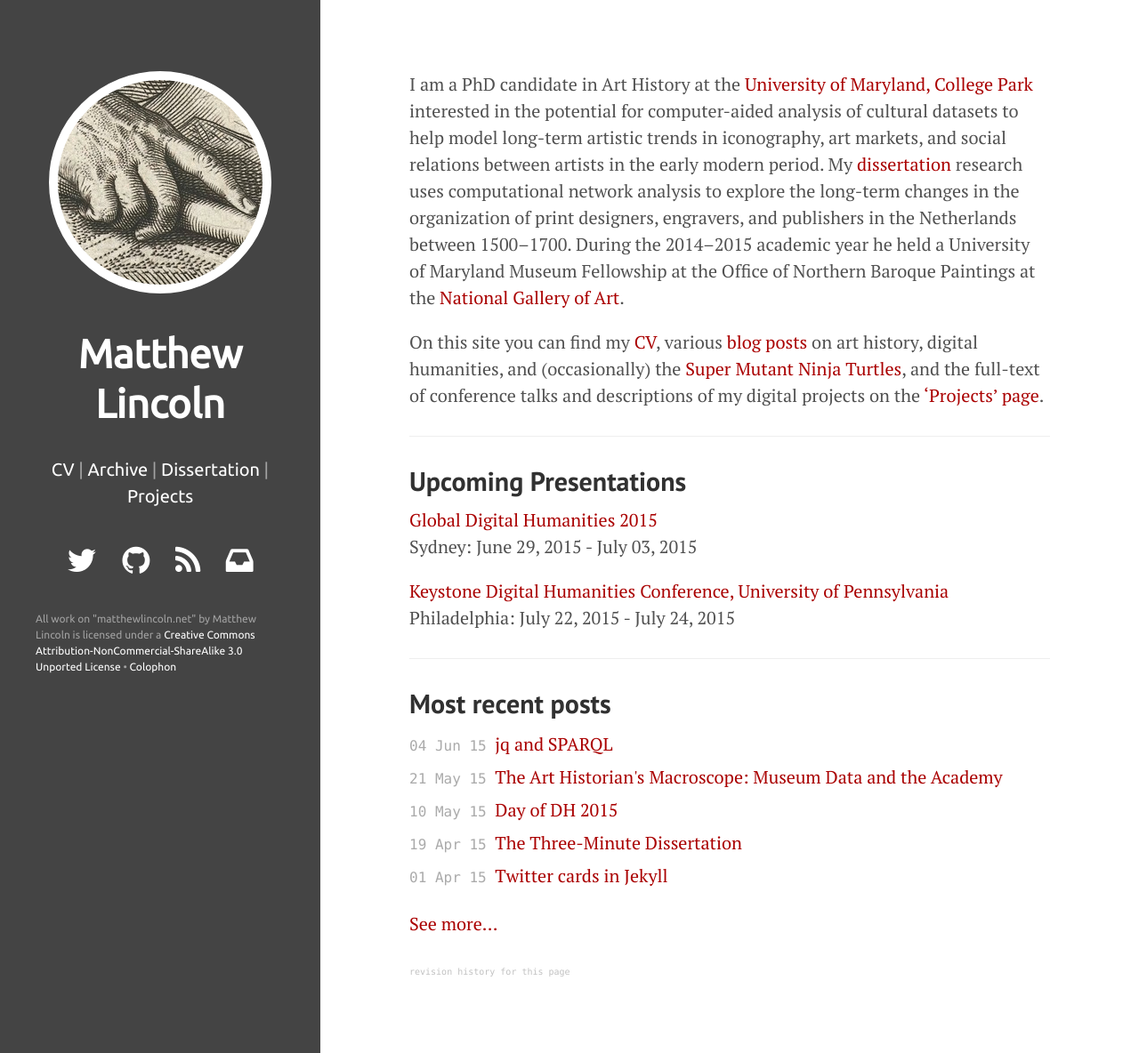
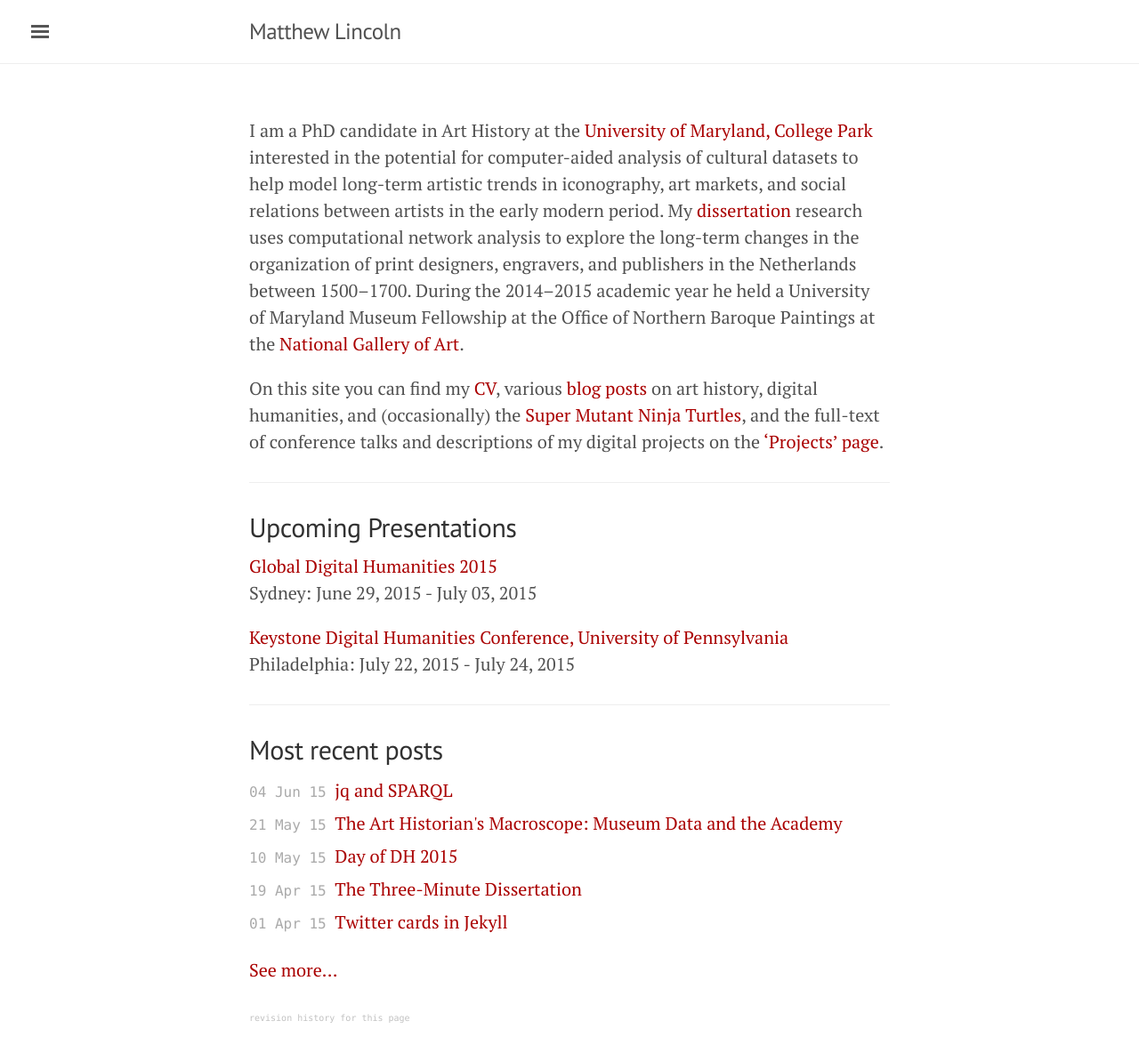
Before and after one commit to mdlincoln/mdlincoln.github.io, a Jekyll site: the page built from index.md, in a window 1280 px wide and 1184 px high. Shown: the whole window at 89% size. Built offline with Jekyll 4.4.1, drawn with Linux system fonts in a browser that asks for light colours; nearby versions of some CDN libraries.

Commit message:
Switch to lanyon sidebar and add JS to default page template

```diff
--- a/_includes/html_head.html
+++ b/_includes/html_head.html
@@ -18,7 +18,7 @@
 <!-- CSS -->
 <link rel="stylesheet" href="/assets/css/poole.css">
 <link rel="stylesheet" href="/assets/css/syntax.css">
-<link rel="stylesheet" href="/assets/css/hyde.css">
+<link rel="stylesheet" href="/assets/css/lanyon.css">
 <link href="//netdna.bootstrapcdn.com/font-awesome/4.0.3/css/font-awesome.css" rel="stylesheet">
 <link href='http://fonts.googleapis.com/css?family=Ubuntu|PT+Sans:400,700|PT+Serif:400,700,400italic' rel='stylesheet' type='text/css'>
 
--- a/_includes/sidebar.html
+++ b/_includes/sidebar.html
@@ -1,7 +1,10 @@
-<div class="sidebar">
-  <div class="container sidebar-sticky">
-    <a href="{{ site.data.site.banner.source }}"><div class="circular"></div></a>
-    <div class="sidebar-about">
+<!-- Target for toggling the sidebar `.sidebar-checkbox` is for regular
+     styles, `#sidebar-checkbox` for behavior. -->
+<input type="checkbox" class="sidebar-checkbox" id="sidebar-checkbox">
+
+<!-- Toggleable sidebar -->
+<div class="sidebar" id="sidebar">
+    <div class="sidebar-item">
       <h1><a href="/">{{ site.data.site.title }}</a></h1>
     </div>
 
--- a/_layouts/default.html
+++ b/_layouts/default.html
@@ -5,6 +5,15 @@
 		</head>
 		<body class="theme-lincoln">
 			{% include sidebar.html %}
+			<div class="wrap">
+      <div class="masthead">
+        <div class="container">
+          <h3 class="masthead-title">
+            <a href="{{ site.baseurl }}/" title="Home">{{ site.data.site.title }}</a>
+            <small>{{ site.data.site.tagline }}</small>
+          </h3>
+        </div>
+      </div>
 				<div class="content container">
 					{% if page.show_title %}
 						<h1 class="post-title">{{ page.title }}</h1>
@@ -13,5 +22,24 @@
 					<!-- The idea for a revision history link lifted shamelessly from https://github.com/ricedh/drafts -->
 					<div class="revision"><a href="https://github.com/mdlincoln/mdlincoln.github.io/commits/master/{{ page.path }}" title="version history on GitHub">revision history for this page</a></div>
 				</div>
+				<label for="sidebar-checkbox" class="sidebar-toggle"></label>
+
+    <script>
+      (function(document) {
+        var toggle = document.querySelector('.sidebar-toggle');
+        var sidebar = document.querySelector('#sidebar');
+        var checkbox = document.querySelector('#sidebar-checkbox');
+
+        document.addEventListener('click', function(e) {
+          var target = e.target;
+
+          if(!checkbox.checked ||
+             sidebar.contains(target) ||
+             (target === checkbox || target === toggle)) return;
+
+          checkbox.checked = false;
+        }, false);
+      })(document);
+    </script>
 		</body>
 </html>
```
